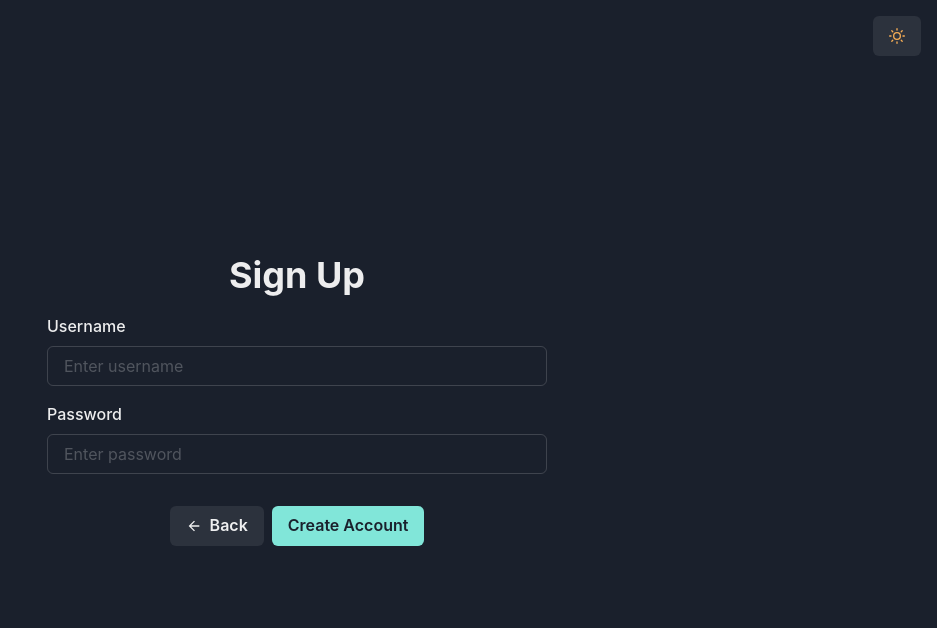
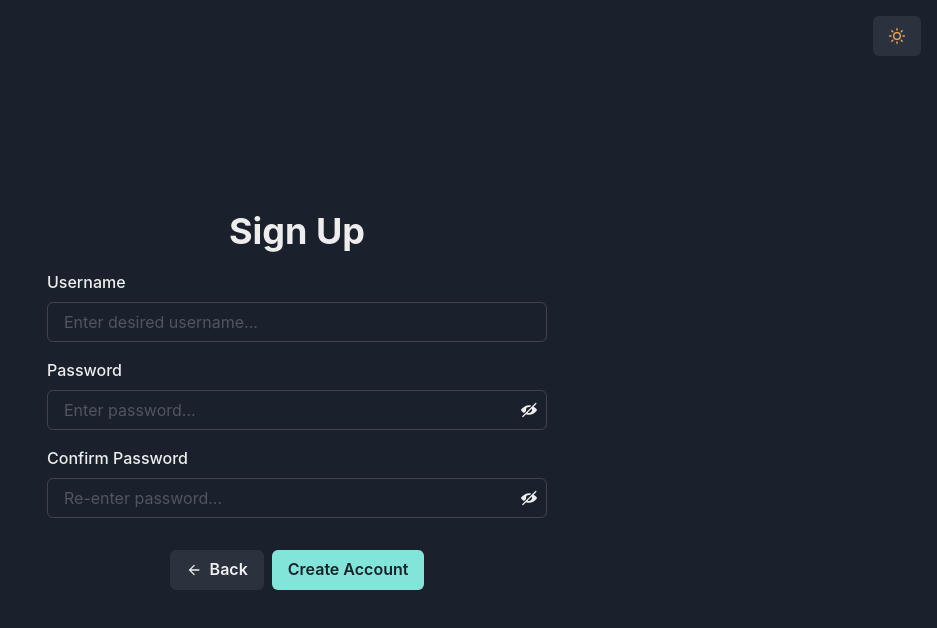
Before and after one commit to ajohnson1031/whatsapp-clone-chakra-ui, a React (Create React App) app: page /register in a window 1280 px wide. Shown: the top 628 px of the page, without its empty margins (343-1280 px from the left). Built offline with nearby package versions, Linux system fonts and the light colour scheme.

Commit message:
added toggle for password field

```diff
--- a/src/components/Login/Login.js
+++ b/src/components/Login/Login.js
@@ -4,6 +4,7 @@ import { Form, Formik } from "formik";
 import * as Yup from "yup";
 import TextField from "./TextField";
 import { useNavigate } from "react-router-dom";
+import { ArrowForwardIcon } from "@chakra-ui/icons";
 
 const Login = () => {
   const navigate = useNavigate();
@@ -21,8 +22,8 @@ const Login = () => {
           .max(12, "Password must be between 6 and 12 characters"),
       })}
       onSubmit={(values, actions) => {
-        actions.alert(JSON.stringify(values, null, 2));
-        actions.resetForm();
+        alert(JSON.stringify(values, null, 2));
+        // actions.resetForm();
       }}
     >
       <VStack
@@ -36,22 +37,29 @@ const Login = () => {
         <Heading>Log In</Heading>
         <TextField
           name="username"
-          placeholder="Enter username"
+          placeholder="Enter username..."
           autoComplete="off"
           label="Username"
         />
 
         <TextField
           name="password"
-          placeholder="Enter password"
+          placeholder="Enter password..."
           autoComplete="off"
           label="Password"
+          type="password"
+          toggleable={true}
         />
         <ButtonGroup pt="1rem">
           <Button colorScheme="teal" type="submit">
             Log In
           </Button>
-          <Button onClick={() => navigate("/register")}>Create Account</Button>
+          <Button
+            onClick={() => navigate("/register")}
+            rightIcon={<ArrowForwardIcon />}
+          >
+            Register
+          </Button>
         </ButtonGroup>
       </VStack>
     </Formik>
--- a/src/components/Login/Signup.js
+++ b/src/components/Login/Signup.js
@@ -11,7 +11,7 @@ const SignUp = () => {
 
   return (
     <Formik
-      initialValues={{ username: "", password: "" }}
+      initialValues={{ username: "", password: "", confirmPassword: "" }}
       validationSchema={Yup.object({
         username: Yup.string()
           .required("Username required")
@@ -21,10 +21,15 @@ const SignUp = () => {
           .required("Password required")
           .min(6, "Password must be between 6 and 12 characters")
           .max(12, "Password must be between 6 and 12 characters"),
+        confirmPassword: Yup.string()
+          .required("Password confirmation field required")
+          .min(6, "Password must be between 6 and 12 characters")
+          .max(12, "Password must be between 6 and 12 characters")
+          .oneOf([Yup.ref("password"), null], "Password fields must match"),
       })}
       onSubmit={(values, actions) => {
-        actions.alert(JSON.stringify(values, null, 2));
-        actions.resetForm();
+        alert(JSON.stringify(values, null, 2));
+        // actions.resetForm();
       }}
     >
       <VStack
@@ -38,16 +43,27 @@ const SignUp = () => {
         <Heading>Sign Up</Heading>
         <TextField
           name="username"
-          placeholder="Enter username"
+          placeholder="Enter desired username..."
           autoComplete="off"
           label="Username"
         />
 
         <TextField
           name="password"
-          placeholder="Enter password"
+          placeholder="Enter password..."
           autoComplete="off"
           label="Password"
+          type="password"
+          toggleable={true}
+        />
+
+        <TextField
+          name="confirmPassword"
+          placeholder="Re-enter password..."
+          autoComplete="off"
+          label="Confirm Password"
+          type="password"
+          toggleable={true}
         />
         <ButtonGroup pt="1rem">
           <Button onClick={() => navigate("/")} leftIcon={<ArrowBackIcon />}>
--- a/src/components/Login/TextField.js
+++ b/src/components/Login/TextField.js
@@ -1,3 +1,4 @@
+import { useState } from "react";
 import {
   Input,
   FormLabel,
@@ -5,13 +6,33 @@ import {
   FormErrorMessage,
 } from "@chakra-ui/react";
 import { Field, useField } from "formik";
+import { ViewIcon, ViewOffIcon } from "@chakra-ui/icons";
 
 const TextField = ({ label, ...props }) => {
+  const { name, placeholder, autocomplete, type, toggleable } = props;
   const [field, meta] = useField(props);
+  const [isHiding, setIsHiding] = useState(true);
+  const [fieldType, setFieldType] = useState(type);
+  const newProps = { name, placeholder, autocomplete, type: fieldType };
+
+  const handleToggle = () => {
+    setFieldType(fieldType === "password" ? "text" : "password");
+    setIsHiding(!isHiding);
+  };
+
+  const viewIcon = isHiding ? (
+    <ViewOffIcon pos="absolute" zIndex={2} right={2.5} onClick={handleToggle} />
+  ) : (
+    <ViewIcon pos="absolute" zIndex={2} right={2.5} onClick={handleToggle} />
+  );
+
   return (
     <FormControl isInvalid={meta.touched && meta.error}>
       <FormLabel>{label}</FormLabel>
-      <Input as={Field} {...field} {...props} />
+      <div style={{ display: "flex", alignItems: "center" }}>
+        <Input as={Field} {...field} {...newProps} pos="relative" />
+        {toggleable && viewIcon}
+      </div>
       <FormErrorMessage>{meta.error}</FormErrorMessage>
     </FormControl>
   );
```
